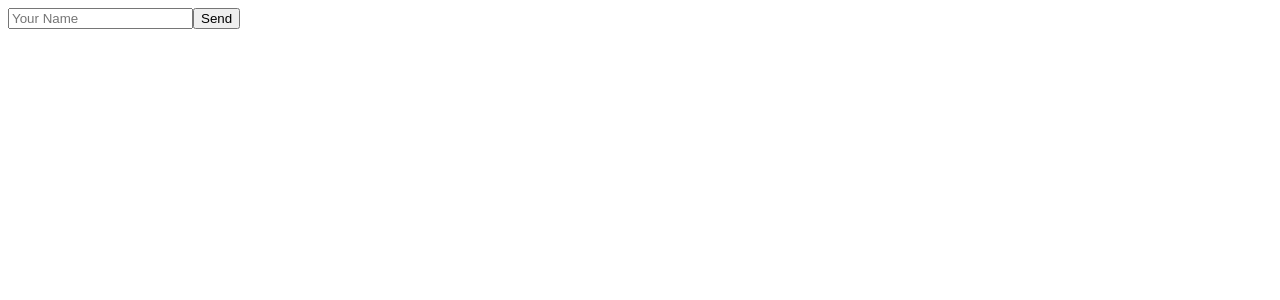
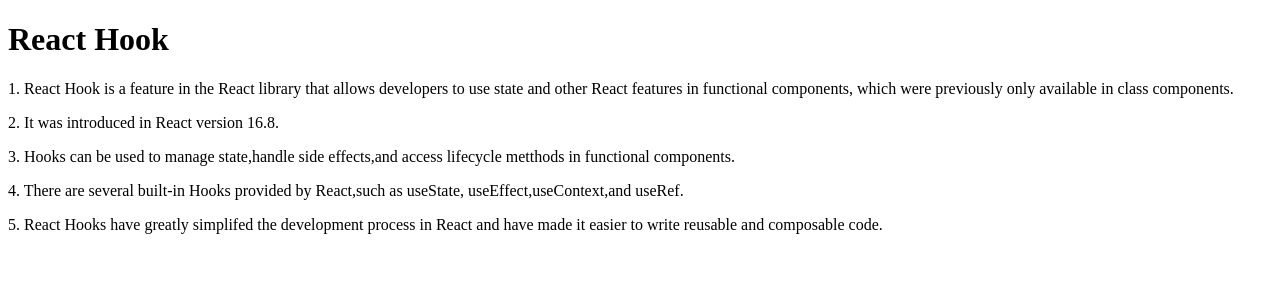
Before and after one commit to Ashikur41/React_partics, a React (Vite) app: page / in a window 1280 px wide. Shown: the top 300 px of the page. Built offline with nearby package versions, Linux system fonts and the light colour scheme.

Commit message:
React Hook

```diff
--- a/src/App.jsx
+++ b/src/App.jsx
@@ -8,23 +8,23 @@ import Demo from './Demo';
 
 const App = () => {
 
- const PostFormData=(event)=>{
-
-  event.preventDefault();
-
-  // TODO
-  alert('Form Submitted');
-
- }
-
   return (
     <div>
-
-      <form action="#" onSubmit={PostFormData}>
-        <input type="text" placeholder='Your Name' />
-        <button>Send</button>
-      </form>
-
+      <h1>React Hook</h1>
+      <p>1. React Hook is a feature in the React library that allows developers
+        to use state and other React features in functional components,
+        which were previously only available in class components.
+      </p>
+      <p>2. It was introduced in React version 16.8.</p>
+      <p>3. Hooks can be used to manage state,handle side effects,and access
+        lifecycle metthods in functional components.
+      </p>
+      <p>4. There are several built-in Hooks provided by React,such as useState,
+        useEffect,useContext,and useRef.
+      </p>
+      <p>5. React Hooks have greatly simplifed the development process in React and
+        have made it easier to write reusable and composable code.
+      </p>
     </div>
 
   );
```
